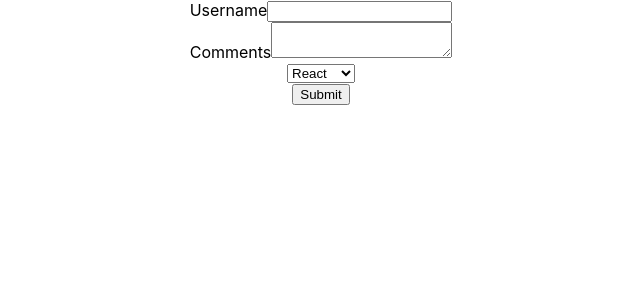
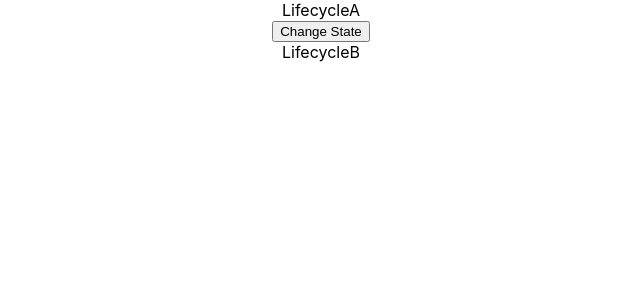
Before and after one commit to akashsnc/ReactDemoProject, a React (Create React App) app: page / in a window 1280 px wide. Shown: the top 300 px of the page, without its empty margins (319-959 px from the left). Built offline with nearby package versions, Linux system fonts and the light colour scheme.

Commit message:
Mounting & Updating Lifecycles

```diff
--- a/src/App.js
+++ b/src/App.js
@@ -17,6 +17,7 @@
 import './components/appStyles.css'
 import styles from './components/appStyles.module.css'
 import Form from './components/Form'
+import LifecycleA from './components/LifecycleA';
 
 function App() {
   return (
@@ -46,7 +47,8 @@
       {/* <Inline/>
       <h1 className='error'>Error</h1>
       <h1 className={styles.success}>Success</h1> */}
-      <Form/>
+      {/* <Form/> */}
+      <LifecycleA/>
     </div>
   );
 }
--- /dev/null
+++ b/src/components/LifecycleA.js
@@ -0,0 +1,55 @@
+import React, { Component } from 'react'
+import LifecycleB from './LifecycleB';
+
+class LifecycleA extends Component {
+    constructor(props) {
+      super(props)
+
+      this.state = {
+         name: 'Akash'
+      }
+      console.log('LifecycleA constructor')
+    }
+
+static getDerivedStateFromProps(props, state) {
+    console.log('LifecycleA getDerivedStatusFromProps');
+    return null;
+}
+
+componentDidMount() {
+    console.log('LifecycleA componentDidMount')
+}
+
+shouldComponentUpdate() {
+    console.log('LifecycleA shouldComponentUpdate')
+    return true;
+}
+
+getSnapshotBeforeUpdate(prevProps, prevState) {
+    console.log('LifecycleA getSnapshotBeforeUpdate');
+    return null;
+}
+
+componentDidUpdate() {
+    console.log('LifecycleA componentDidUpdate');
+}
+
+handleStateChange = () => {
+    this.setState({
+        name: 'Akash Suman'
+    })
+}
+
+  render() {
+    console.log('LifecycleA render')
+    return (
+        <div>
+            <div>LifecycleA</div>
+            <button onClick={this.handleStateChange}>Change State</button>
+            <LifecycleB/>
+        </div>
+    )
+  }
+}
+
+export default LifecycleA
--- /dev/null
+++ b/src/components/LifecycleB.js
@@ -0,0 +1,44 @@
+import React, { Component } from 'react'
+
+class LifecycleB extends Component {
+    constructor(props) {
+      super(props)
+
+      this.state = {
+         name: 'Akash'
+      }
+      console.log('LifecycleB constructor')
+    }
+
+static getDerivedStateFromProps(props, state) {
+    console.log('LifecycleB getDerivedStatusFromProps');
+    return null;
+}
+
+componentDidMount() {
+    console.log('LifecycleB componentDidMount')
+}
+
+shouldComponentUpdate() {
+    console.log('LifecycleB shouldComponentUpdate')
+    return true;
+}
+
+getSnapshotBeforeUpdate(prevProps, prevState) {
+    console.log('LifecycleB getSnapshotBeforeUpdate');
+    return null;
+}
+
+componentDidUpdate() {
+    console.log('LifecycleB componentDidUpdate');
+}
+
+  render() {
+    console.log('LifecycleB render')
+    return (
+      <div>LifecycleB</div>
+    )
+  }
+}
+
+export default LifecycleB
```
